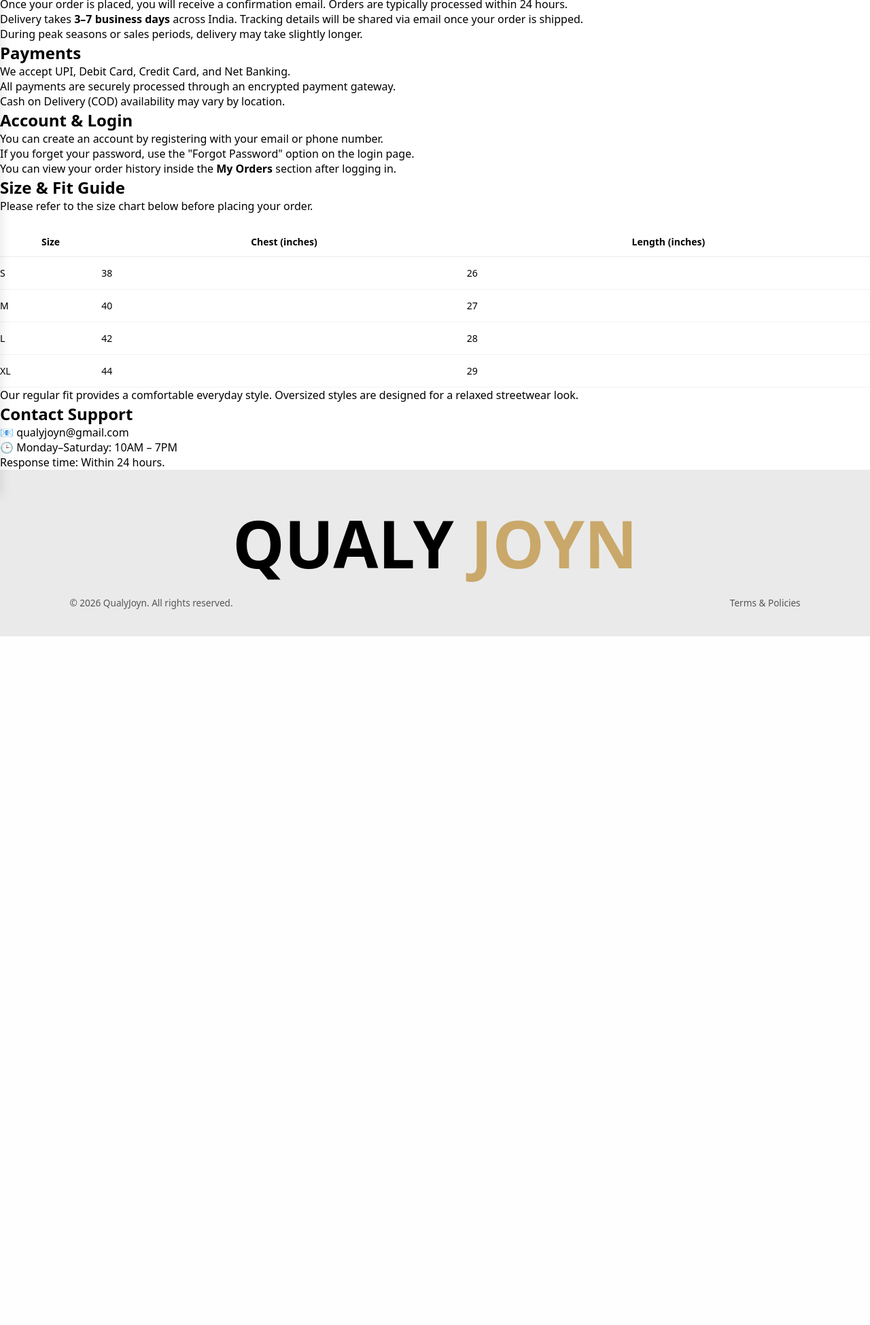
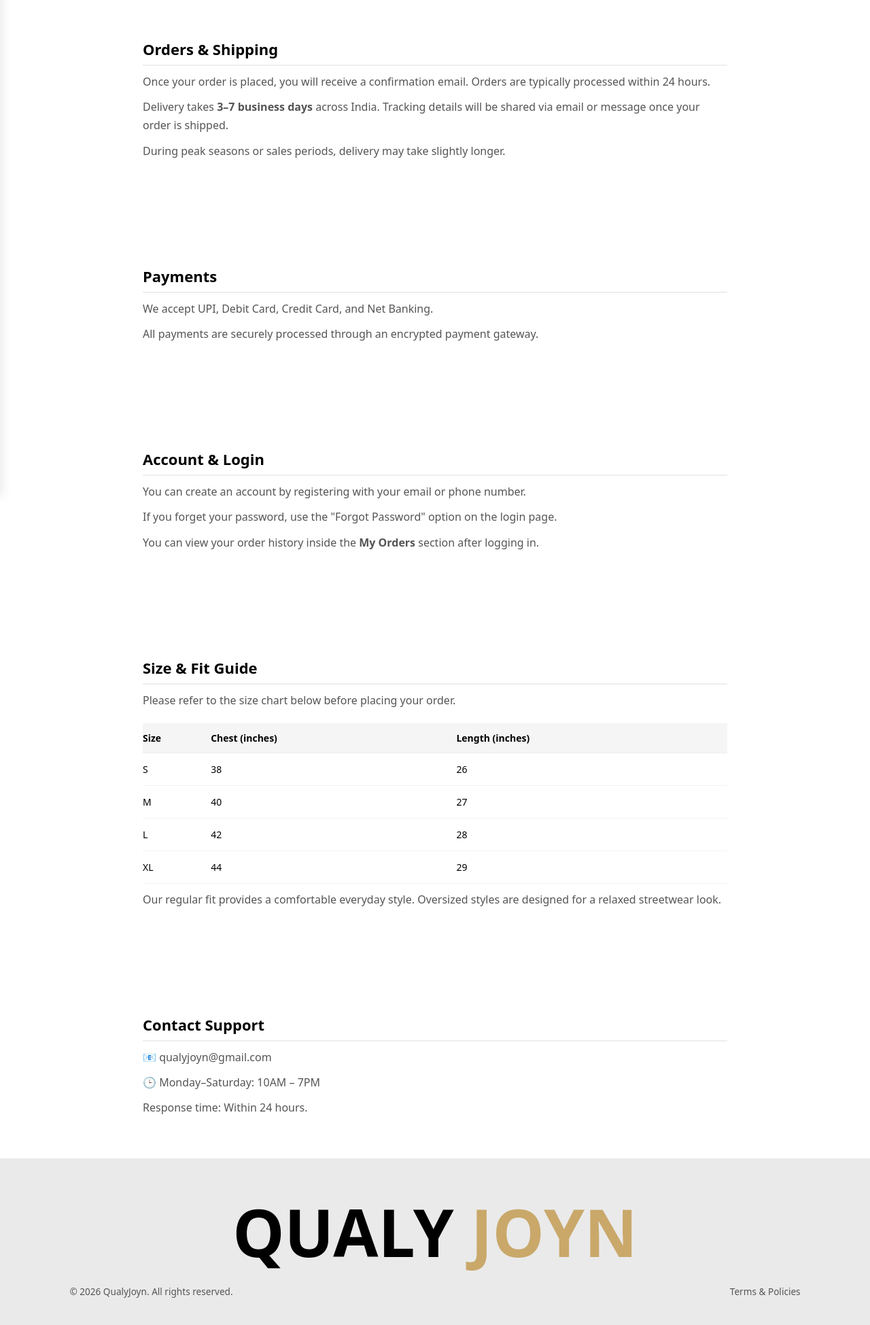
Before and after one commit to MadhuGowda111/qualyjoyn, a Flask app: page /help in a window 1280 px wide. Shown: the part 71-2020 px from the top of the page at 68% size. Before the commit the page ends 1007 px from the top, so only its background shows below. Run offline with Flask 3, Linux system fonts and the light colour scheme; data that the repository does not hold is empty; some libraries are stand-ins or nearby versions.

Commit message:
fixed the hep page

```diff
--- a/app.py
+++ b/app.py
@@ -59,6 +59,7 @@ def get_db_connection():
         user=os.getenv("DB_USER"),
         password=os.getenv("DB_PASSWORD"),
         sslmode="require",
+        connect_timeout=5,   # 🔥 ADD THIS
         cursor_factory=RealDictCursor
     )
 # ===============================
--- a/static/css/base.css
+++ b/static/css/base.css
@@ -41,3 +41,48 @@ h1, h2, h3, h4, h5, h6 {
 body {
   padding-top: 80px;  /* adjust if header height differs */
 }
+
+/* HELP PAGE */
+
+.help-section{
+    max-width: 900px;
+    margin: auto;
+    padding: 60px 20px;
+}
+
+.help-section h2{
+    margin-top: 35px;
+    font-size: 22px;
+    border-bottom: 2px solid #eee;
+    padding-bottom: 8px;
+}
+
+.help-section p{
+    color: #555;
+    line-height: 1.7;
+    margin-top: 10px;
+}
+
+/* SIZE TABLE */
+
+.size-table{
+    width: 100%;
+    border-collapse: collapse;
+    margin-top: 20px;
+}
+
+.size-table th{
+    background: #f5f5f5;
+    padding: 12px;
+    text-align: left;
+    font-weight: 600;
+}
+
+.size-table td{
+    padding: 12px;
+    border-bottom: 1px solid #eee;
+}
+
+.size-table tr:hover{
+    background: #fafafa;
+}
--- a/static/css/layout.css
+++ b/static/css/layout.css
@@ -931,8 +931,9 @@ html {
 
 .related-grid {
     display: grid;
-    grid-template-columns: repeat(auto-fit, minmax(150px, 1fr));
+    grid-template-columns: repeat(3, 1fr);
     gap: 20px;
+    margin-top: 20px;
 }
 
 .related-card {
--- a/templates/help.html
+++ b/templates/help.html
@@ -16,7 +16,7 @@
       </p>
       <p>
         Delivery takes <strong>3–7 business days</strong> across India.
-        Tracking details will be shared via email once your order is shipped.
+        Tracking details will be shared via email or message once your order is shipped.
       </p>
       <p>
         During peak seasons or sales periods, delivery may take slightly longer.
@@ -32,9 +32,6 @@
       </p>
       <p>
         All payments are securely processed through an encrypted payment gateway.
-      </p>
-      <p>
-        Cash on Delivery (COD) availability may vary by location.
       </p>
     </div>
 
```
